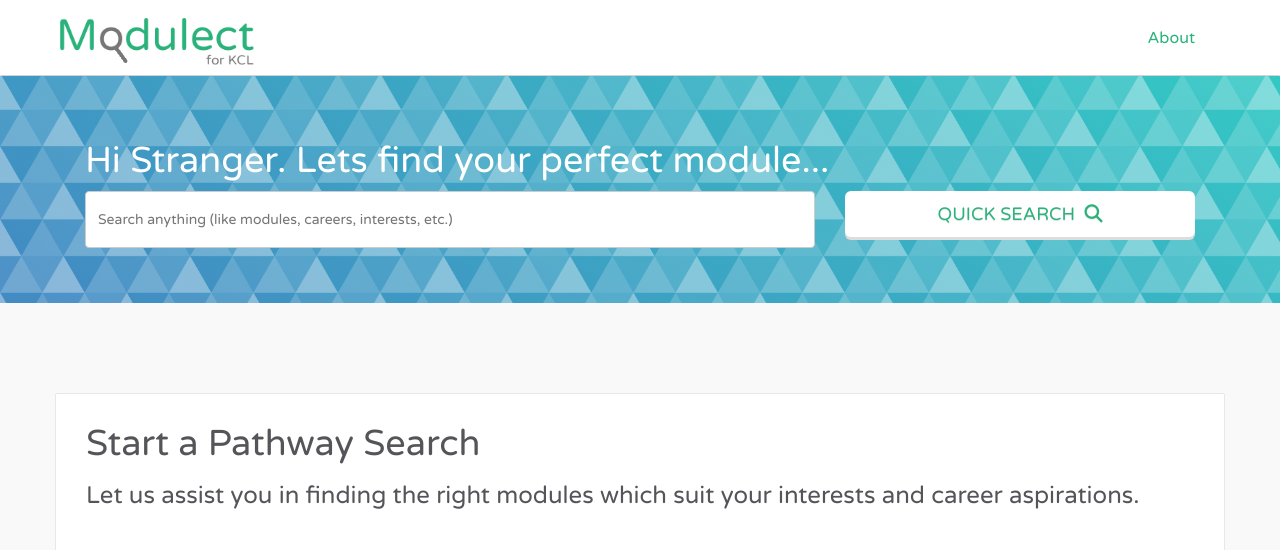
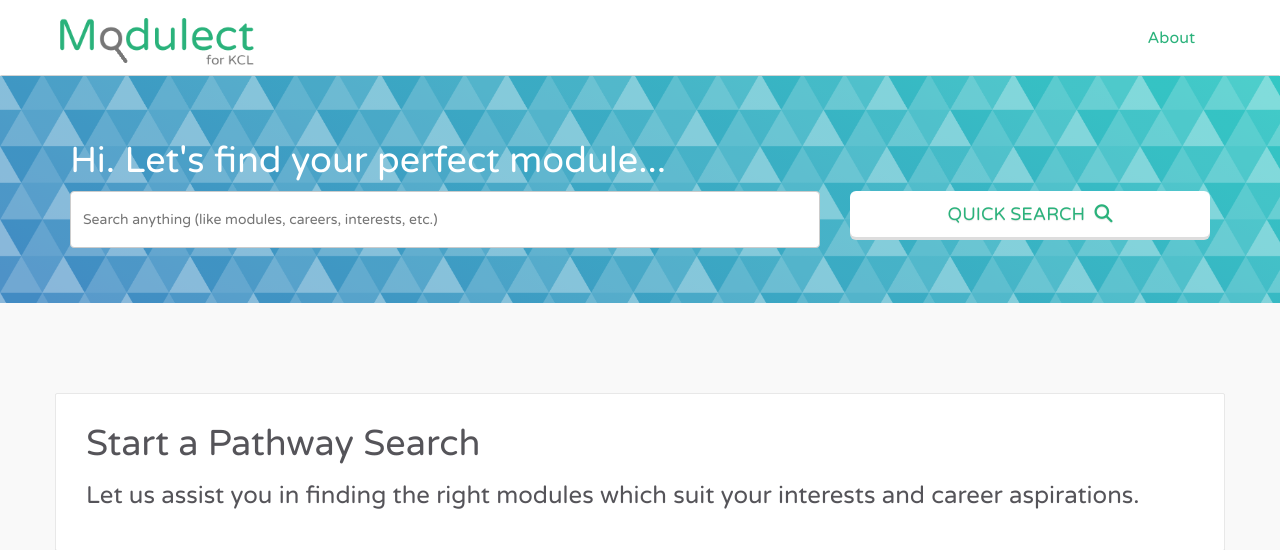
Before and after one commit to haarismemon/modulect, a PHP site: page /search.php in a window 1280 px wide. Shown: the top 550 px of the page. Run offline with PHP 8.4, Linux system fonts and the light colour scheme; some libraries are stand-ins or nearby versions.

Commit message:
Stylistic fixes

```diff
--- a/1website/assets/stylesheets/style.css
+++ b/1website/assets/stylesheets/style.css
@@ -485,9 +485,9 @@ input:focus,
     border-radius: 4px;
     line-height: 35px;
     cursor: text;
-    max-width: inherit !important;
     display: inline-block, width: auto;
     margin: auto 0;
+    width: 100% !important;
 }
 .bootstrap-tagsinput input {
     border: none;
@@ -499,7 +499,8 @@ input:focus,
     font-size: 18px border-color: none !important;
     box-shadow: none !important;
     outline: none !important;
-    width: 500px;
+    text-overflow: ellipsis;
+    width: 100% !important;
 }
 .bootstrap-tagsinput.form-control input::-moz-placeholder {
     color: #777;
--- a/1website/search.php
+++ b/1website/search.php
@@ -15,23 +15,21 @@
 	<body>
   	<?php include 'includes/partial-header.php'; ?>
    	<div class="banner">
+	   	<div class="container">
 	   		<div class="row">
-	   		<div class="container">
 	   			<div class="col-md-12">
 	   				<?php if($login == "true" && $ftLogin == "false") { ?>
-	   					<h1>Hi Alice. Lets find your perfect module...</h1>
+	   					<h1>Hi Alice. Let's find your perfect module...</h1>
 	   				<?php }
             else {
             ?>
-            	<h1>Hi Stranger. Lets find your perfect module...</h1>
+            	<h1>Hi. Let's find your perfect module...</h1>
             <?php
             }
             ?>
 	   			</div>
 	   		</div>
-	   	</div>
    		<div class="row">
-   			<div class="container">
    				<div id="quick-search">
 	   				<div class="col-md-8">
 		   				<form>
```
Also changed, not shown: 1website/assets/javascripts/bootstrap-tagsinput.js. Lines whose indentation alone changed are shown as unchanged.
